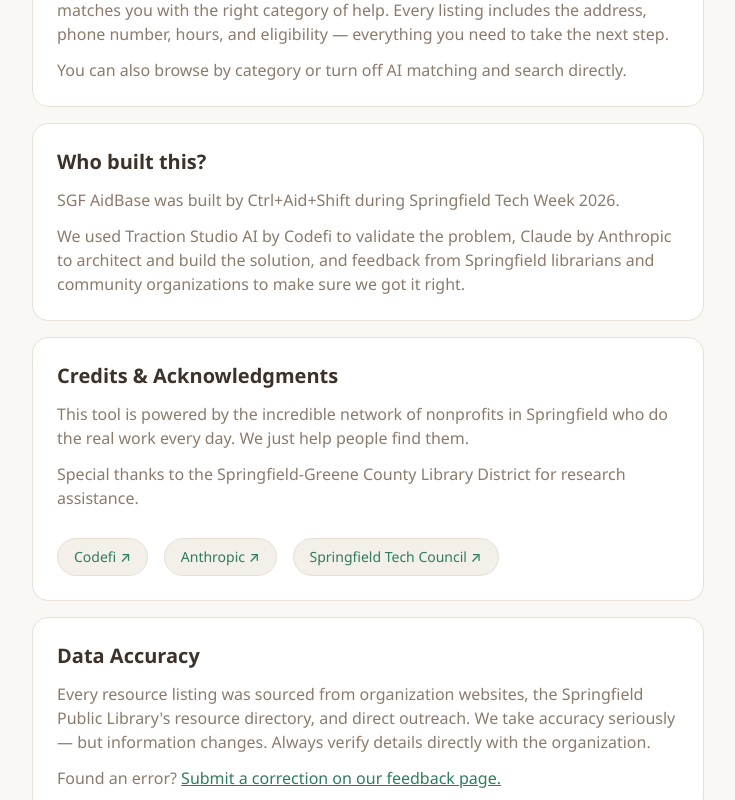
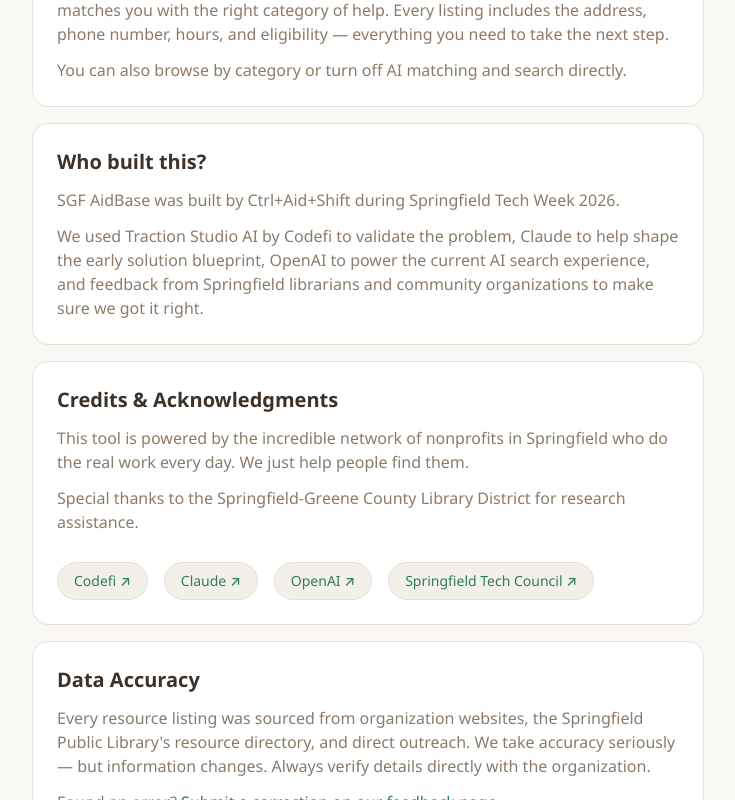
Before and after one commit to NealSr/sgf-aidbase, a Next.js app: page /about in a window 1280 px wide. Shown: the part 506-1306 px from the top of the page, without its empty margins (272-1007 px from the left). Built offline with nearby package versions, Linux system fonts and the light colour scheme.

Commit message:
docs: align public docs with shipped app

```diff
--- a/app/about/page.tsx
+++ b/app/about/page.tsx
@@ -48,9 +48,10 @@
           </p>
           <p>
             We used Traction Studio AI by Codefi to validate the problem,
-            Claude by Anthropic to architect and build the solution, and
-            feedback from Springfield librarians and community organizations to
-            make sure we got it right.
+            Claude to help shape the early solution blueprint, OpenAI to power
+            the current AI search experience, and feedback from Springfield
+            librarians and community organizations to make sure we got it
+            right.
           </p>
         </Section>
 
@@ -67,7 +68,8 @@
           </p>
           <div className="flex flex-wrap gap-4 mt-4">
             <CreditLink href="https://codefiworks.com" label="Codefi" />
-            <CreditLink href="https://www.anthropic.com" label="Anthropic" />
+            <CreditLink href="https://www.anthropic.com" label="Claude" />
+            <CreditLink href="https://openai.com" label="OpenAI" />
             <CreditLink
               href="https://sgftechcouncil.com"
               label="Springfield Tech Council"
```
Also changed, not shown: 3 other files (tests, documents, lock files or other folders).
